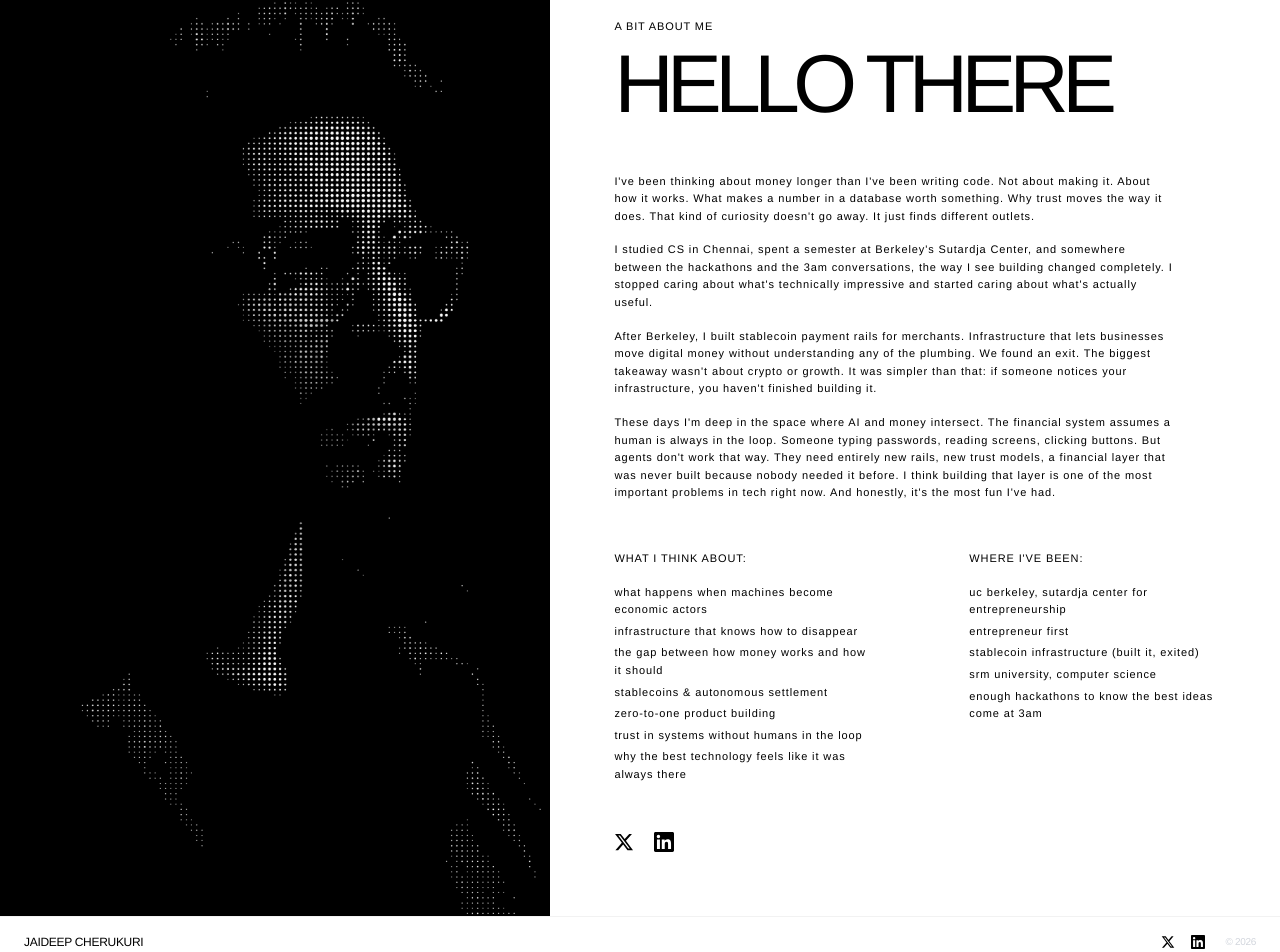
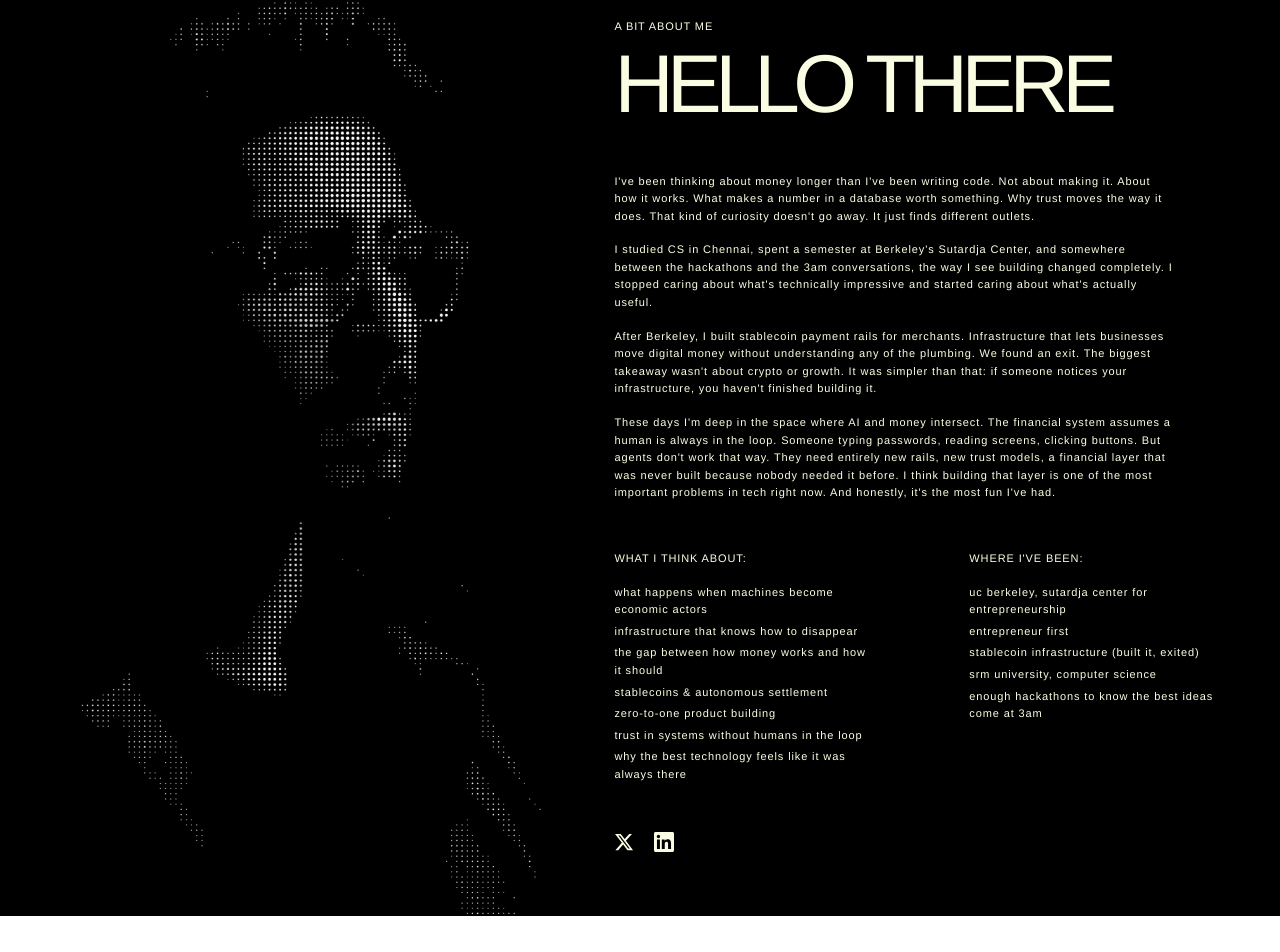
Before and after one commit to JaideepCherukuri/Personal-Domain, a React (Vite) app: page / in a window 1280 px wide. Shown: the part 212-1164 px from the top of the page. After the commit the page ends 1128 px from the top, so only its background shows below. Built offline with nearby package versions, Linux system fonts and the light colour scheme.

Commit message:
Dark theme (black bg, #FBFDE2 text), remove footer, invert loader bars

```diff
--- a/index.html
+++ b/index.html
@@ -16,8 +16,8 @@
     <link rel="apple-touch-icon" sizes="180x180" href="/favicon.svg" />
 
     <!-- Theme Color -->
-    <meta name="theme-color" content="#ffffff" />
-    <meta name="msapplication-TileColor" content="#ffffff" />
+    <meta name="theme-color" content="#000000" />
+    <meta name="msapplication-TileColor" content="#000000" />
 
     <!-- Open Graph / Facebook -->
     <meta property="og:type" content="website" />
--- a/src/components/About.tsx
+++ b/src/components/About.tsx
@@ -64,7 +64,7 @@ export default function About() {
   }, [shouldAnimate, isFirstVisit]);
 
   return (
-    <section ref={sectionRef} className="w-full bg-white font-[Helvetica_Neue,Helvetica,Arial,sans-serif]">
+    <section ref={sectionRef} className="w-full bg-black font-[Helvetica_Neue,Helvetica,Arial,sans-serif]">
       <div className="flex flex-col lg:flex-row">
         {/* Left: Portrait image */}
         <div ref={imageRef} className="w-full lg:w-[43%] lg:shrink-0 bg-black">
@@ -78,13 +78,13 @@ export default function About() {
         {/* Right: Content */}
         <div ref={contentRef} className="flex-1 px-6 py-10 lg:px-12 lg:py-16 lg:pl-16">
           {/* Header */}
-          <p className="text-[11px] tracking-[0.88px] mb-2">A BIT ABOUT ME</p>
-          <h2 className="font-light text-[48px] sm:text-[64px] lg:text-[82px] tracking-[-4px] lg:tracking-[-6.56px] leading-[1] mb-8 lg:mb-12">
+          <p className="text-[11px] tracking-[0.88px] mb-2 text-[#FBFDE2]">A BIT ABOUT ME</p>
+          <h2 className="font-light text-[48px] sm:text-[64px] lg:text-[82px] tracking-[-4px] lg:tracking-[-6.56px] leading-[1] mb-8 lg:mb-12 text-[#FBFDE2]">
             HELLO THERE
           </h2>
 
           {/* Bio paragraphs */}
-          <div className="text-[11px] tracking-[0.88px] leading-[1.6] max-w-[562px] space-y-4 mb-10 lg:mb-12">
+          <div className="text-[11px] tracking-[0.88px] leading-[1.6] max-w-[562px] space-y-4 mb-10 lg:mb-12 text-[#FBFDE2]">
             <p>
               I've been thinking about money longer than I've been writing code.
               Not about making it. About how it works. What makes a number in a
@@ -119,7 +119,7 @@ export default function About() {
           </div>
 
           {/* Two columns */}
-          <div className="flex flex-col sm:flex-row gap-10 sm:gap-16 lg:gap-24 mb-10 lg:mb-12">
+          <div className="flex flex-col sm:flex-row gap-10 sm:gap-16 lg:gap-24 mb-10 lg:mb-12 text-[#FBFDE2]">
             {/* What I think about */}
             <div className="text-[11px] tracking-[0.88px] leading-[1.6]">
               <p className="mb-4">WHAT I THINK ABOUT:</p>
--- a/src/components/Footer.tsx
+++ /dev/null
@@ -1,87 +0,0 @@
-import { useEffect, useRef } from "react";
-import { useInitialLoader } from "./InitialLoader";
-import gsap from "gsap";
-
-const iconX = "/assets/icon-x.svg";
-const iconLinkedIn = "/assets/icon-linkedin.svg";
-
-export default function Footer() {
-  const footerRef = useRef<HTMLElement>(null);
-  const { shouldAnimate, isFirstVisit } = useInitialLoader();
-  const hasAnimated = useRef(false);
-
-  // Set initial state
-  useEffect(() => {
-    const footer = footerRef.current;
-    if (!footer) return;
-
-    const prefersReducedMotion = window.matchMedia(
-      "(prefers-reduced-motion: reduce)",
-    ).matches;
-
-    if (prefersReducedMotion || !isFirstVisit) {
-      gsap.set(footer, { opacity: 1, y: 0 });
-      return;
-    }
-
-    // Hidden state for first visit
-    gsap.set(footer, { opacity: 0, y: 50 });
-  }, [isFirstVisit]);
-
-  // Run entrance animation when shouldAnimate becomes true
-  useEffect(() => {
-    const footer = footerRef.current;
-    if (!footer) return;
-    if (!shouldAnimate || hasAnimated.current) return;
-    if (!isFirstVisit) return;
-
-    hasAnimated.current = true;
-
-    const prefersReducedMotion = window.matchMedia(
-      "(prefers-reduced-motion: reduce)",
-    ).matches;
-
-    if (prefersReducedMotion) return;
-
-    // Footer slides up from bottom
-    gsap.to(footer, {
-      opacity: 1,
-      y: 0,
-      duration: 0.6,
-      ease: "power2.out",
-      delay: 0.4,
-    });
-  }, [shouldAnimate, isFirstVisit]);
-
-  return (
-    <footer
-      ref={footerRef}
-      className="flex w-full flex-col sm:flex-row items-center justify-between gap-2 sm:gap-0 bg-white px-4 sm:px-6 py-4 text-[10px] sm:text-[12px] tracking-tight border-t border-black/5 font-[Helvetica_Neue,Helvetica,Arial,sans-serif]"
-    >
-      <span className="font-normal">JAIDEEP CHERUKURI</span>
-      <div className="flex items-center gap-4">
-        <a
-          href="https://x.com/0xjaideep"
-          target="_blank"
-          rel="noopener noreferrer"
-          className="hover:opacity-70 transition-opacity"
-          aria-label="X (Twitter)"
-        >
-          <img src={iconX} alt="X" className="w-3.5 h-3.5" />
-        </a>
-        <a
-          href="https://www.linkedin.com/in/jaideep-cherukuri"
-          target="_blank"
-          rel="noopener noreferrer"
-          className="hover:opacity-70 transition-opacity"
-          aria-label="LinkedIn"
-        >
-          <img src={iconLinkedIn} alt="LinkedIn" className="w-3.5 h-3.5" />
-        </a>
-        <span className="text-gray-300 text-[10px] ml-1">
-          &copy; {new Date().getFullYear()}
-        </span>
-      </div>
-    </footer>
-  );
-}
--- a/src/components/Header.tsx
+++ b/src/components/Header.tsx
@@ -53,20 +53,20 @@ export default function Header() {
   return (
     <header
       ref={headerRef}
-      className="relative z-50 flex w-full items-start justify-between bg-white px-[7px] py-[13px] md:px-8 md:py-4 font-[Helvetica_Neue,Helvetica,Arial,sans-serif]"
+      className="relative z-50 flex w-full items-start justify-between bg-black px-[7px] py-[13px] md:px-8 md:py-4 font-[Helvetica_Neue,Helvetica,Arial,sans-serif]"
     >
       {/* Logo / Name */}
       <div className="flex flex-col">
         {/* Mobile: Stacked name */}
-        <h1 className="md:hidden font-light text-[64px] text-black tracking-[-5px] leading-[55px]">
+        <h1 className="md:hidden font-light text-[64px] text-[#FBFDE2] tracking-[-5px] leading-[55px]">
           <span className="block">JAIDEEP</span>
           <span className="block">CHERUKURI</span>
         </h1>
         {/* Desktop: Single line */}
-        <h1 className="hidden md:block font-light text-[72px] text-black tracking-[-5.76px] leading-normal">
+        <h1 className="hidden md:block font-light text-[72px] text-[#FBFDE2] tracking-[-5.76px] leading-normal">
           JAIDEEP CHERUKURI
         </h1>
-        <p className="font-normal text-[9px] md:text-xs text-black tracking-[0.72px] md:tracking-[0.96px] leading-normal mt-4 md:mt-2">
+        <p className="font-normal text-[9px] md:text-xs text-[#FBFDE2] tracking-[0.72px] md:tracking-[0.96px] leading-normal mt-4 md:mt-2">
           PERSONAL PORTFOLIO
         </p>
       </div>
--- a/src/components/InitialLoader/InitialLoader.tsx
+++ b/src/components/InitialLoader/InitialLoader.tsx
@@ -73,12 +73,12 @@ export function InitialLoader({ onComplete }: InitialLoaderProps) {
       {/* Top bar - slides right */}
       <div
         ref={topBarRef}
-        className="absolute top-0 left-0 w-full h-1/2 bg-black"
+        className="absolute top-0 left-0 w-full h-1/2 bg-[#FBFDE2]"
       />
       {/* Bottom bar - slides left */}
       <div
         ref={bottomBarRef}
-        className="absolute bottom-0 left-0 w-full h-1/2 bg-black"
+        className="absolute bottom-0 left-0 w-full h-1/2 bg-[#FBFDE2]"
       />
     </div>
   );
--- a/src/routes/__root.tsx
+++ b/src/routes/__root.tsx
@@ -1,6 +1,5 @@
 import { createRootRoute, Outlet } from "@tanstack/react-router";
 import Header from "../components/Header";
-import Footer from "../components/Footer";
 import SmoothScroll from "../components/SmoothScroll";
 import { InitialLoaderProvider } from "../components/InitialLoader";
 import { Analytics } from "@vercel/analytics/react"
@@ -13,12 +12,11 @@ function RootLayout() {
   return (
     <SmoothScroll>
       <InitialLoaderProvider>
-        <div className="mx-auto max-w-[90rem] min-h-screen bg-white text-black">
+        <div className="mx-auto max-w-[90rem] min-h-screen bg-black text-[#FBFDE2]">
           <Header />
           <main>
             <Outlet />
           </main>
-          <Footer />
         </div>
         <Analytics />
       </InitialLoaderProvider>
--- a/src/routes/index.tsx
+++ b/src/routes/index.tsx
@@ -10,7 +10,7 @@ function Index() {
   useDocumentTitle("Jaideep Cherukuri");
 
   return (
-    <div className="w-full bg-white text-black">
+    <div className="w-full bg-black text-[#FBFDE2]">
       <About />
     </div>
   );
```
Also changed, not shown: public/assets/icon-linkedin.svg, public/assets/icon-x.svg.
